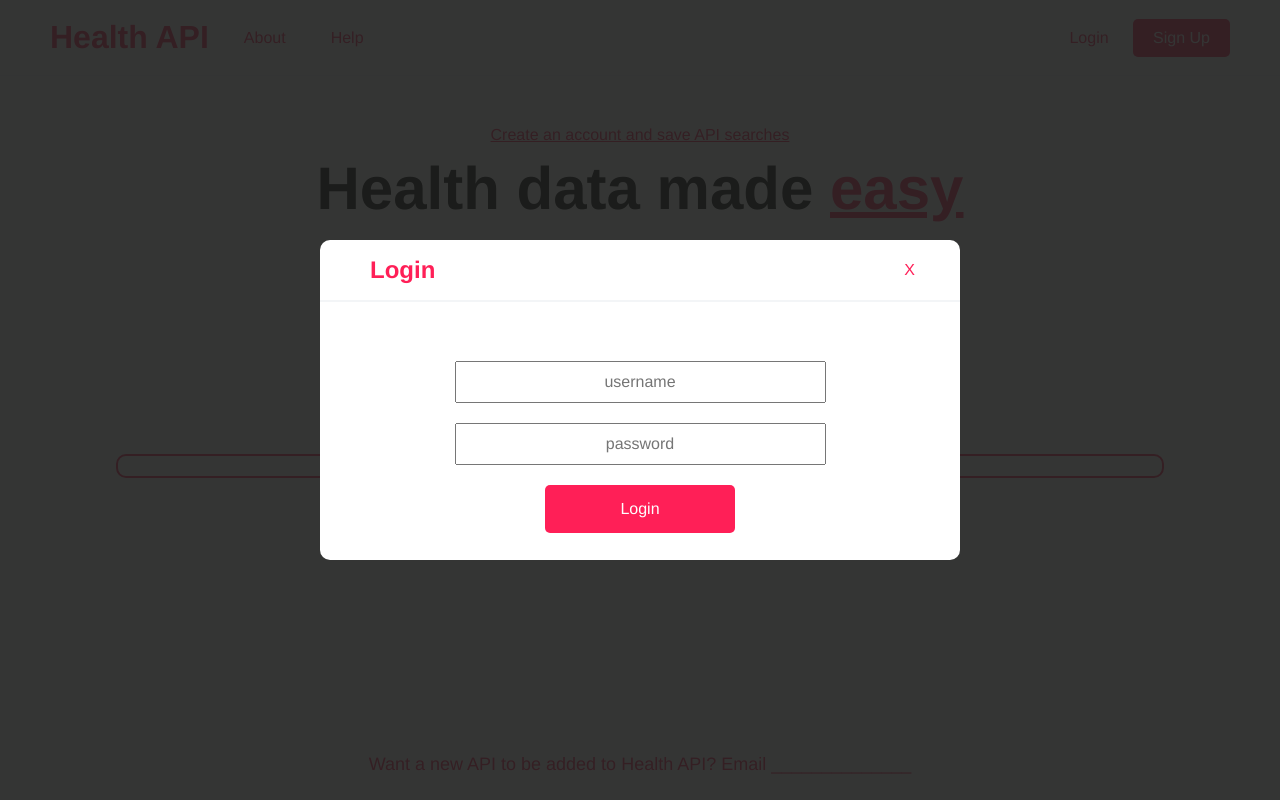
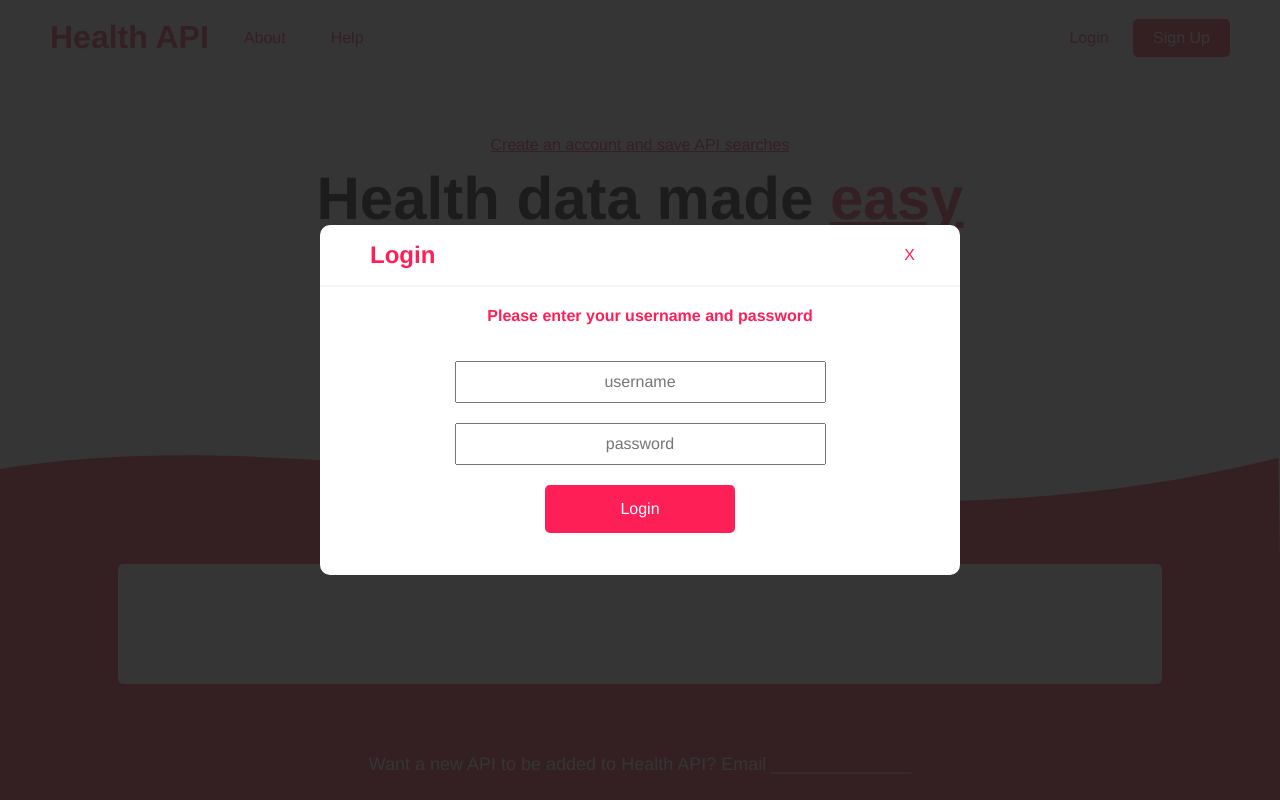
Before and after one commit to durksteed13/Health-API, a website: page webapp/index.html in a window 1280 px wide. Both pictures are taken after a click on the button "Login". Drawn offline with nearby package versions, Linux system fonts and the light colour scheme; no server answers.

Commit message:
more style changes, added wave

```diff
--- a/webapp/healthapi.css
+++ b/webapp/healthapi.css
@@ -6,6 +6,7 @@ body {
   	display: flex;
   	flex-direction: column;
   	justify-content: space-between;
+  	background-color: #FF1F57;
 }
 main {
   	flex: 1;
@@ -24,6 +25,10 @@ main {
 #landing-navigation-container button{
 	font-size: 18px;
 }
+#white-bckg {
+	padding-top: 10px;
+	background-color: #FFF;
+}
 #landing-wrapper {
 	margin-top: 25px;
 	display: flex;
@@ -41,22 +46,27 @@ main {
 	font-size: 60px;
 }
 #data-wrapper {
-	margin-top: 50px;
 	width: 100%;
 	display: flex;
 	justify-content: center;
+	background-color: #FF1F57;
 }
 #data-container {
 	width: 80%;
 	height: auto;
+	min-height: 100px;
 	max-height: 600px;
-	border: 2px solid #FF1F57;
-	border-radius: 10px;
+	/*border: 2px solid #FF1F57;*/
+	border-radius: 5px;
 	overflow: scroll;
 	-webkit-transition-duration: 0.2s; /* Safari */
   	transition-duration: 0.2s;
   	padding: 10px 10px;
   	text-align: left;
+  	background-color: #FFF;
+}
+.card-dynamic, .card-dynamic-tall {
+	min-width: 400px;
 }
 .card-content {
 	display: flex;
@@ -95,7 +105,7 @@ select {
 	text-align: center;
 	height: 20px;
 	font-weight: bold;
-	font-style: italic;
+	/*font-style: italic;*/
 }
 #footer-container {
 	margin-top: 50px;
--- a/webapp/index.html
+++ b/webapp/index.html
@@ -25,6 +25,7 @@
 		</div>
 	</div>
 	<main>
+	<div id="white-bckg">
 		<div id="landing-navigation-container">
 			<button id="btn-log" class="is-light red-light user-btn" onclick="">Saved API Calls</button>
 		</div>
@@ -48,6 +49,9 @@
 				<!-- saved api calls here -->
 			</div>
 		</div>
+	</div>
+		<!-- Generated by https://smooth.ie/blogs/news/svg-wavey-transitions-between-sections -->
+		<div style="height: 150px; overflow: hidden; background-color: #FFF;" ><svg viewBox="0 0 500 150" preserveAspectRatio="none" style="height: 100%; width: 100%;"><path d="M-1.69,55.75 C145.03,-7.39 312.08,164.30 499.43,43.91 L500.00,150.00 L-0.56,151.47 Z" style="stroke: none; fill: #FF1F57;"></path></svg></div>
 		<div id="data-wrapper">
 			<div id="data-container">
 			</div>
@@ -55,7 +59,7 @@
 		<div id="help-wrapper">
 		</div>
 	</main>
-	<div id="footer-container" class="red-light">
+	<div id="footer-container" class="white-light">
 		Want a new API to be added to Health API? Email ______________
 	</div>
 	<script src="https://code.jquery.com/jquery-3.4.1.min.js"></script>
--- a/webapp/index.js
+++ b/webapp/index.js
@@ -1,16 +1,18 @@
-var loginForm = "<div class='card-dynamic'><div class='card-title red-light'><h2 class='is-indent-max'>Login</h2><button onclick='closePopup()' class='is-light red-light is-right-indent no-hover'>X</button></div><div class='message-container red-light'></div><div class='card-content'><form class='popup-form' method='post'><input required name='username' type='username' placeholder='username' class='red-light'><input required name='password' type='password' placeholder='password' class='red-light'><div id='btn-wrapper'><button type='button' id='btn-popup' class='red-dark is-large' onclick='handleLogIn()'>Login</button></div></form></div></div>";
-var signupForm = "<div class='card-dynamic-tall'><div class='card-title red-light'><h2 class='is-indent-max'>Sign Up</h2><button onclick='closePopup()' class='is-light red-light is-right-indent no-hover'>X</button></div><div class='message-container red-light'></div><div class='card-content'><form class='popup-form'><input required name='name' type='name' placeholder='name' class='red-light' method='post'><input required name='email' type='email' placeholder='email address' class='red-light'><input required name='username' type='username' placeholder='username' class='red-light'><input required name='password' type='password' placeholder='password' class='red-light'><div id='btn-wrapper'><button type='button' id='btn-popup' class='red-dark is-large' onclick='handleSignUp()'>Sign Up</button></div></form></div></div>";
+var loginForm = "<div class='card-dynamic' style='height: 350px; max-height: 350px;'><div class='card-title red-light'><h2 class='is-indent-max'>Login</h2><button onclick='closePopup()' class='is-light red-light is-right-indent no-hover'>X</button></div><div class='message-container red-light'></div><div class='card-content'><form class='popup-form' method='post'><input required name='username' type='username' placeholder='username' class='red-light'><input required name='password' type='password' placeholder='password' class='red-light'><div id='btn-wrapper'><button type='button' id='btn-popup' class='red-dark is-large' onclick='handleLogIn()'>Login</button></div></form></div></div>";
+var signupForm = "<div class='card-dynamic-tall' style='height: 475px; max-height: 475px;'><div class='card-title red-light'><h2 class='is-indent-max'>Sign Up</h2><button onclick='closePopup()' class='is-light red-light is-right-indent no-hover'>X</button></div><div class='message-container red-light'></div><div class='card-content'><form class='popup-form'><input required name='name' type='name' placeholder='name' class='red-light' method='post'><input required name='email' type='email' placeholder='email address' class='red-light'><input required name='username' type='username' placeholder='username' class='red-light'><input required name='password' type='password' placeholder='password' class='red-light'><div id='btn-wrapper'><button type='button' id='btn-popup' class='red-dark is-large' onclick='handleSignUp()'>Sign Up</button></div></form></div></div>";
 
 function signUpForm() {
 	$(".popup-display").append(signupForm);
 	$(".popup-display").css("height", "100%");
 	$(".popup-overlay").css("height", "100%");
+	$('.message-container').prepend("<div class='red-light'>Please fill all the inputs to create and account. Thank you for chosing HealthAPI!<div>");
 }
 
 function loadLoginForm() {
 	$(".popup-display").append(loginForm);
 	$(".popup-display").css("height", "100%");
 	$(".popup-overlay").css("height", "100%");
+	$('.message-container').prepend("<div class='red-light'>Please enter your username and password<div>");
 }
 
 async function handleSignUp() {
--- a/webapp/style.css
+++ b/webapp/style.css
@@ -46,6 +46,9 @@ select.is-disabled {
 /* color attributes */
 .is-red {
 	color: #FF1F57;
+}
+.white-light {
+	color: #FFF;
 }
 .red-light {
 	color: #FF1F57;
```
